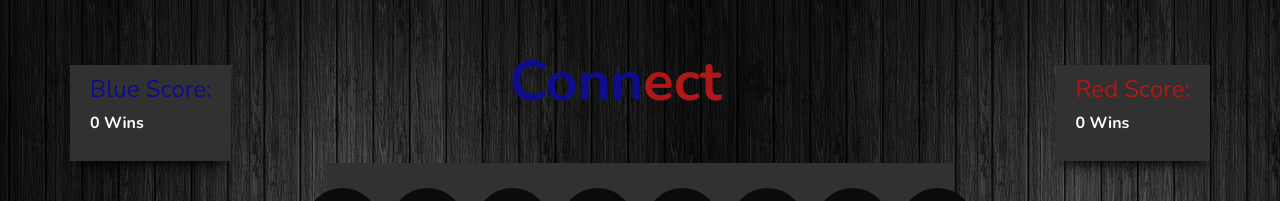
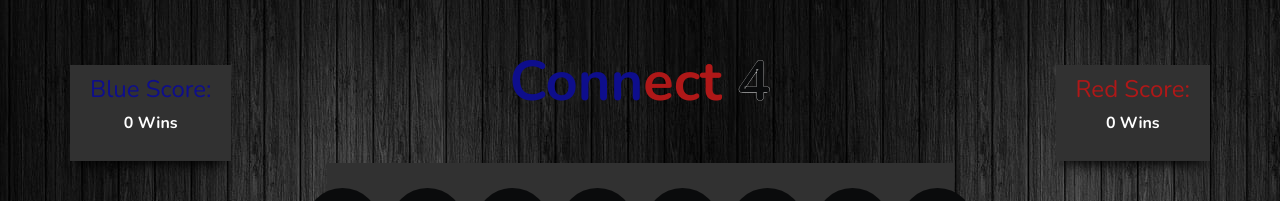
Before and after one commit to MaxPredathor/vue-connect4, a Vue app: page / in a window 1280 px wide. Shown: the top 201 px of the page. Built offline with nearby package versions, Linux system fonts and the light colour scheme.

Commit message:
minor style changes

```diff
--- a/src/App.vue
+++ b/src/App.vue
@@ -2,7 +2,7 @@
   <main>
     <div class="container position-relative">
       <h1 class="text-center fw-bold mt-5" style="font-size: 3.5em;">
-        <span style="color:rgb(14, 14, 140)">Conn</span><span style="color:rgb(175, 24, 24)">ect </span><span style="color: #0a0b0c;">4</span>
+        <span style="color:rgb(14, 14, 140)">Conn</span><span style="color:rgb(175, 24, 24)">ect </span><span id="four">4</span>
       </h1>
       <button class="btn btn-dark hide text-light" v-show="hide" @click="hide = false">Show</button>
       <div class="blue-score">
@@ -318,6 +318,9 @@
     font-size: 1.5em;
     color: rgb(14, 14, 140);
   }
+  p{
+    text-align: center;
+  }
 }
 .red-score{
   position: absolute;
@@ -336,5 +339,13 @@
     font-size: 1.5em;
     color: rgb(175, 24, 24);
   }
+  p{
+    text-align: center;
+  }
+}
+#four{
+  color: #0a0b0c;
+  -webkit-text-stroke-width: 0.3px;
+  -webkit-text-stroke-color: white;
 }
 </style>
```
